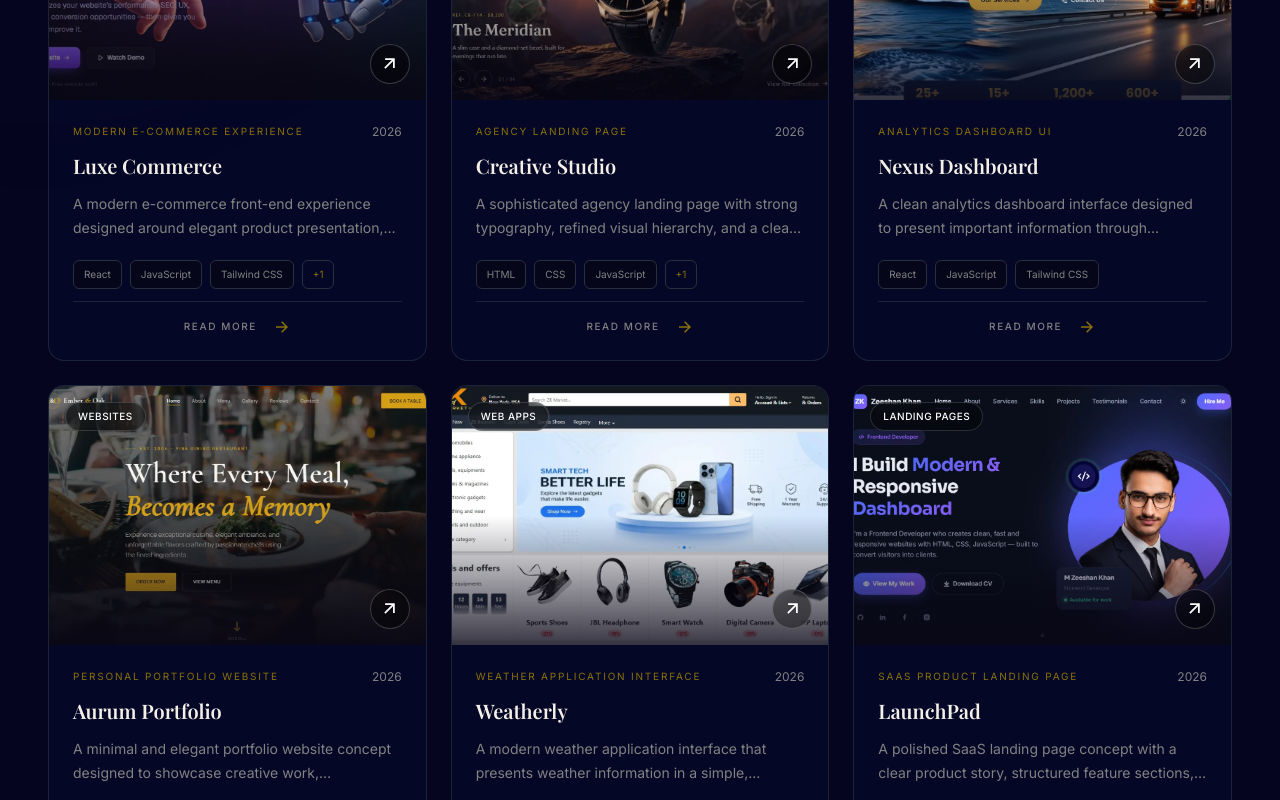
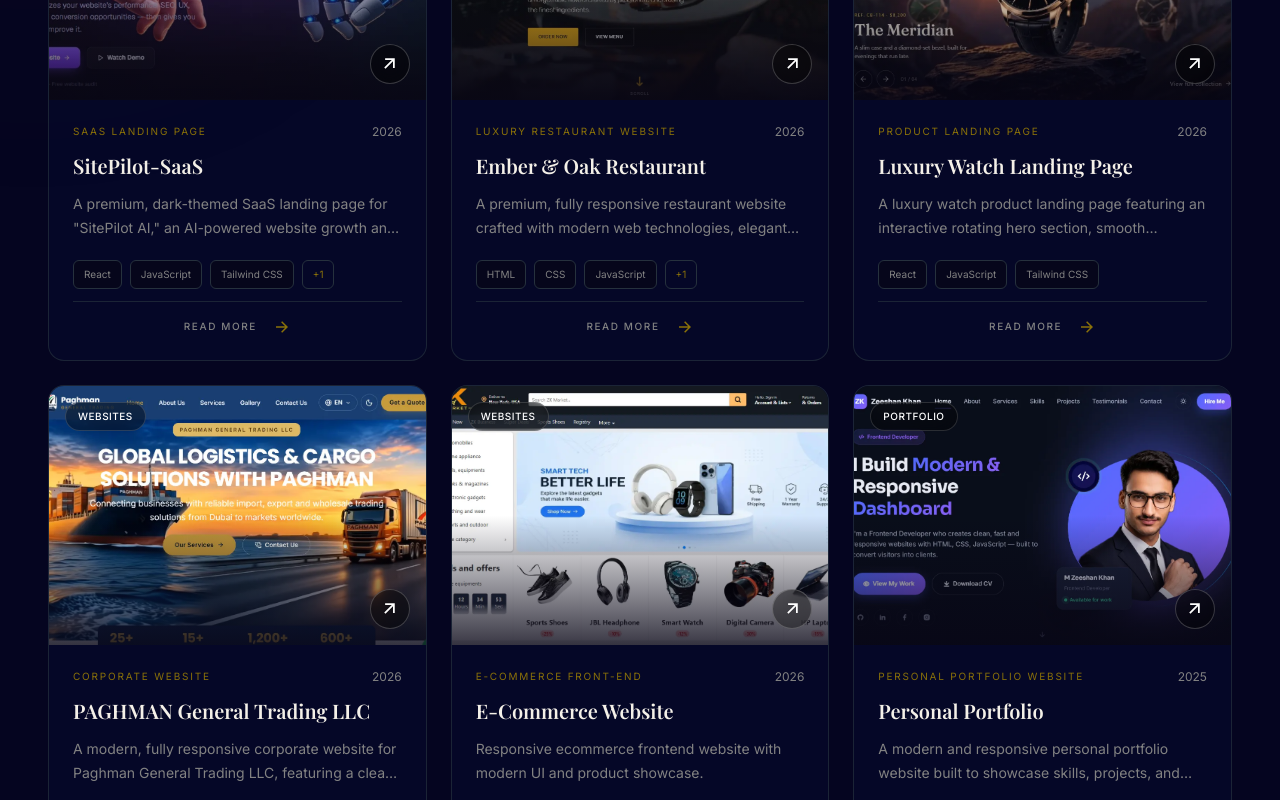
Before and after one commit to mzeeshankhan-dev/My-Portfolio, a React (Vite) app: page / in a window 1280 px wide. Shown: the part 2840-3640 px from the top of the page. Built offline with nearby package versions, Linux system fonts and the light colour scheme.

Commit message:
add project data

```diff
--- a/src/components/sections/Project.jsx
+++ b/src/components/sections/Project.jsx
@@ -18,7 +18,7 @@ const filters = [
     "All",
     "Websites",
     "Landing Pages",
-    "Web Apps",
+    "Portfolio",
     "Dashboards",
 ];
 
@@ -334,7 +334,7 @@ function ProjectModal({ project, onClose }) {
                 role="dialog"
                 aria-modal="true"
                 aria-labelledby="project-modal-title"
-                className="relative max-h-[92vh] w-full max-w-4xl overflow-y-auto rounded-2xl border border-border bg-surface shadow-2xl scroolbar-thin scrollbar-track-transparent scrollbar-thumb-border/50 scrollbar-thumb-rounded-lg md:scrollbar-thumb-border/30"
+                className="relative max-h-[92vh] w-full max-w-4xl overflow-y-auto rounded-2xl border border-border bg-surface shadow-2xl scrollbar-thin scrollbar-track-transparent scrollbar-thumb-border/50 scrollbar-thumb-rounded-lg md:scrollbar-thumb-border/30"
             >
                 {/* Close button */}
                 <button
@@ -347,14 +347,12 @@ function ProjectModal({ project, onClose }) {
                 </button>
 
                 {/* Project thumbnail */}
-                <div className="relative aspect-video overflow-hidden bg-[#17212B]">
+                <div className="relative aspect-video overflow-hidden">
                     <img
                         src={project.image}
                         alt={`${project.title} full project preview`}
-                        className="h-full w-full object-cover"
+                        className="w-full object-cover object-center"
                     />
-
-                    <div className="absolute inset-0 bg-linear-to-t from-body-bg/80 via-transparent to-transparent" />
 
                     <div className="absolute bottom-5 left-5 right-5 md:bottom-8 md:left-8">
                         <span className="mb-3 inline-flex rounded-full border border-primary/30 bg-black/40 px-3 py-1.5 text-[10px] uppercase tracking-widest text-primary backdrop-blur-md">
--- a/src/data/projectData.js
+++ b/src/data/projectData.js
@@ -21,195 +21,202 @@ import P6 from "../assets/projectsImg/PortfolioImg.webp";
 import P7 from "../assets/projectsImg/servicesImg.webp";
 import P8 from "../assets/projectsImg/Dashboard.webp";
 
-
 const projects = [
   {
     id: 1,
-    title: "Luxe Commerce",
-    subtitle: "Modern E-Commerce Experience",
-    category: "Web Apps",
+    title: "SitePilot-SaaS",
+    subtitle: "SaaS Landing Page",
+    category: "Landing Pages",
     year: "2026",
     featured: true,
     image: P1,
     description:
-      "A modern e-commerce front-end experience designed around elegant product presentation, intuitive navigation, and a smooth shopping journey.",
+      'A premium, dark-themed SaaS landing page for "SitePilot AI," an AI-powered website growth and optimization platform. Built with React, Tailwind CSS, Framer Motion, and React Three Fiber.',
     overview:
-      "Luxe Commerce is a front-end e-commerce concept focused on creating a premium shopping experience. The interface features carefully structured product sections, responsive layouts, and reusable UI components.",
+      "SitePilot AI is a premium, dark-themed SaaS landing page built with React, Tailwind CSS, Framer Motion, and React Three Fiber. It features a fully responsive layout, smooth animations, interactive elements, and reusable components for clean, maintainable, and scalable code.",
     role: "Front-End Development & UI Implementation",
-    technologies: ["React", "JavaScript", "Tailwind CSS", "CSS"],
+    technologies: ["React", "JavaScript", "Tailwind CSS", "Framer Motion"],
     features: [
-      "Responsive product layouts",
-      "Interactive product cards",
-      "Category-based product browsing",
+      "Responsive layout",
+      "Interactive sections",
+      "Smooth Animations",
       "Reusable React components",
     ],
-    liveUrl: "",
-    githubUrl: "",
+    liveUrl: "https://sitepilot-saas.netlify.app/",
+    githubUrl: "https://github.com/mzeeshankhan-dev/SaaS-Landing-Page",
     icon: RiShoppingBag3Line,
   },
+
   {
     id: 2,
-    title: "Creative Studio",
-    subtitle: "Agency Landing Page",
+    title: "Ember & Oak Restaurant",
+    subtitle: "Luxury Restaurant Website",
+    category: "Websites",
+    year: "2026",
+    featured: false,
+    image: P4,
+    description:
+      "A premium, fully responsive restaurant website crafted with modern web technologies, elegant UI design, and smooth user interactions.",
+    overview:
+      "Ember & Oak is a modern frontend restaurant website that delivers a luxurious digital dining experience. Designed with a sophisticated black-and-gold theme, the project combines elegant visuals, responsive layouts, and interactive elements to create a professional user experience across all devices.",
+    role: "Design Implementation & Front-End Development",
+    technologies: ["HTML", "CSS", "JavaScript", "Swiper.js"],
+    features: [
+      "Animated hero section",
+      "Signature menu showcase",
+      "Interactive image gallery",
+      "Customer testimonials",
+      "Smooth CSS animations",
+    ],
+    liveUrl: "https://e-o-restaurant.netlify.app/",
+    githubUrl: "https://github.com/mzeeshankhan-dev/Ember-Oak-Restaurant-website",
+    icon: RiBriefcaseLine,
+  },
+
+  {
+    id: 3,
+    title: "Luxury Watch Landing Page",
+    subtitle: "Product Landing Page",
     category: "Landing Pages",
     year: "2026",
     featured: true,
     image: P2,
     description:
-      "A sophisticated agency landing page with strong typography, refined visual hierarchy, and a clean modern layout.",
+      "A luxury watch product landing page featuring an interactive rotating hero section, smooth transitions, elegant product details, and a fully responsive design.",
     overview:
-      "Creative Studio is a landing page concept for a digital creative agency. It combines bold visual sections, clear calls to action, and responsive design to present services and build trust.",
+      "A luxury watch landing page with an interactive rotating hero section, smooth animations, elegant product showcases, and detailed watch information. Fully responsive with reusable components and a clean, modern design.",
     role: "UI Development & Responsive Implementation",
-    technologies: ["HTML", "CSS", "JavaScript", "Tailwind CSS"],
+    technologies: ["React", "JavaScript","Tailwind CSS"],
     features: [
-      "Modern hero section",
-      "Services and portfolio sections",
-      "Responsive navigation",
+      "Modern interactive hero section",
+      "elegant product showcases",
+      "Fully responsive",
       "Smooth scrolling interactions",
     ],
     liveUrl: "",
-    githubUrl: "",
+    githubUrl: "https://github.com/mzeeshankhan-dev/luxury-watch-landing-page",
     icon: RiPaletteLine,
   },
+
   {
-    id: 3,
-    title: "Nexus Dashboard",
-    subtitle: "Analytics Dashboard UI",
-    category: "Dashboards",
+    id: 4,
+    title: "PAGHMAN General Trading LLC",
+    subtitle: "Corporate Website",
+    category: "Websites",
     year: "2026",
     featured: true,
     image: P3,
     description:
-      "A clean analytics dashboard interface designed to present important information through organized layouts and visual data elements.",
+      "A modern, fully responsive corporate website for Paghman General Trading LLC, featuring a clean layout, reusable components, and professional business presentation.",
     overview:
-      "Nexus Dashboard is a front-end dashboard concept with a focus on information hierarchy, reusable components, and a clear user interface.",
+      "A professional corporate website for Paghman General Trading LLC, featuring a clean and modern design, responsive layouts, reusable components, multi pages and well-structured sections to present the company's services, business information, and corporate identity.",
     role: "Front-End UI Development",
-    technologies: ["React", "JavaScript", "Tailwind CSS"],
+    technologies: ["React", "JavaScript", "Tailwind CSS","Framer Motion"],
     features: [
-      "Dashboard overview layout",
-      "Reusable statistic cards",
-      "Sidebar navigation",
-      "Responsive dashboard structure",
+      "Multi-page React architecture",
+      "Smooth page navigation",
+      "Clean and professional UI",
+      "Modern and user-friendly interface",
     ],
-    liveUrl: "",
-    githubUrl: "",
+    liveUrl: "https://paghman.netlify.app/",
+    githubUrl: "https://github.com/mzeeshankhan-dev/Paghman-General-Trading-LLC",
     icon: RiDashboard3Line,
   },
-  {
-    id: 4,
-    title: "Aurum Portfolio",
-    subtitle: "Personal Portfolio Website",
-    category: "Websites",
-    year: "2026",
-    featured: false,
-    image: P4,
-    description:
-      "A minimal and elegant portfolio website concept designed to showcase creative work, professional experience, and personal identity.",
-    overview:
-      "Aurum Portfolio focuses on a premium visual language, thoughtful spacing, and an easy-to-follow content structure.",
-    role: "Design Implementation & Front-End Development",
-    technologies: ["React", "CSS", "JavaScript", "Framer Motion"],
-    features: [
-      "Animated hero section",
-      "Project showcase",
-      "Responsive navigation",
-      "Subtle scroll animations",
-    ],
-    liveUrl: "",
-    githubUrl: "",
-    icon: RiBriefcaseLine,
-  },
+
   {
     id: 5,
-    title: "Weatherly",
-    subtitle: "Weather Application Interface",
-    category: "Web Apps",
+    title: "E-Commerce Website",
+    subtitle: "E-Commerce Front-End",
+    category: "Websites",
     year: "2026",
     featured: false,
     image: P5,
     description:
-      "A modern weather application interface that presents weather information in a simple, accessible, and visually engaging way.",
+      "Responsive ecommerce frontend website with modern UI and product showcase.",
     overview:
-      "Weatherly is a front-end application concept focused on presenting weather information with clear visual sections and an intuitive interface.",
+      "A modern and fully responsive e-commerce website built with HTML, CSS, and JavaScript. The project includes product listings, product detail pages, shopping cart functionality, image galleries, and a responsive user interface.",
     role: "Front-End Development",
-    technologies: ["React", "JavaScript", "CSS"],
+    technologies: ["HTML","CSS", "JavaScript", "LocalStorage API"],
     features: [
-      "Weather information layout",
-      "Location search interface",
-      "Responsive design",
-      "Dynamic UI states",
+      "Shopping Cart Functionality",
+      "Product Details Page",
+      "Multiple Product Images",
+      "LocalStorage Cart Persistence",
     ],
-    liveUrl: "",
-    githubUrl: "",
+    liveUrl: " https://zk-e-commerce.netlify.app/",
+    githubUrl: "https://github.com/mzeeshankhan-dev/ZK-E-commerce",
     icon: RiCloudLine,
   },
+
   {
     id: 6,
-    title: "LaunchPad",
-    subtitle: "SaaS Product Landing Page",
-    category: "Landing Pages",
-    year: "2026",
+    title: "Personal Portfolio",
+    subtitle: "Personal Portfolio Website",
+    category: "Portfolio",
+    year: "2025",
     featured: false,
     image: P6,
     description:
-      "A polished SaaS landing page concept with a clear product story, structured feature sections, and conversion-focused calls to action.",
+      "A modern and responsive personal portfolio website built to showcase skills, projects, and contact information.",
     overview:
-      "LaunchPad is designed to communicate a digital product's value through a structured layout, clear messaging, and modern UI styling.",
+      "A modern and responsive personal portfolio website built with HTML, CSS, and JavaScript, featuring elegant sections, smooth animations, interactive elements, and a clean professional design to showcase skills, projects, and personal information.",
     role: "Front-End Development & Styling",
-    technologies: ["HTML", "Tailwind CSS", "JavaScript"],
+    technologies: ["HTML", "CSS", "JavaScript"],
     features: [
-      "Product-focused hero section",
-      "Feature showcase",
-      "Pricing layout",
-      "Responsive page sections",
+      "Responsive Design",
+      "Projects Showcase",
+      "Clean and Modern UI",
+      "Contact Form",
     ],
-    liveUrl: "",
-    githubUrl: "",
+    liveUrl: "https://mzk-portfolio.netlify.app/",
+    githubUrl: "https://github.com/mzeeshankhan-dev/MZK-Portfolio",
     icon: RiPagesLine,
   },
+
   {
     id: 7,
-    title: "FitTrack",
-    subtitle: "Fitness App Interface",
-    category: "Web Apps",
-    year: "2026",
+    title: "Home Services Website",
+    subtitle: "Business Website",
+    category: "Landing Pages",
+    year: "2025",
     featured: false,
     image: P7,
     description:
-      "A fitness application interface concept with structured activity sections and a clean, motivating visual experience.",
+      "Servixo is a modern and fully responsive home services website built using HTML, CSS, and JavaScript.",
     overview:
-      "FitTrack explores a simple fitness-focused interface with reusable UI patterns and responsive page layouts.",
+      "Servixo is a modern and fully responsive home services website built using HTML, CSS, and JavaScript. The project is designed for service-based businesses such as plumbing, cleaning, electrical repair, and pest control services.",
     role: "Front-End UI Development",
-    technologies: ["React", "CSS", "JavaScript"],
+    technologies: ["HTML", "CSS", "JavaScript"],
     features: [
-      "Activity overview",
-      "Workout cards",
+      "Fully Responsive Design",
+      "FormSubmit Email Handling",
       "Responsive layouts",
-      "Interactive navigation",
+      "Hover Animations",
     ],
-    liveUrl: "",
-    githubUrl: "",
+    liveUrl: "https://servixo-services.netlify.app/",
+    githubUrl: "https://github.com/mzeeshankhan-dev/Servixo-HomeServices",
     icon: RiSmartphoneLine,
   },
+
   {
     id: 8,
-    title: "LearnSpace",
-    subtitle: "Online Learning Website",
-    category: "Websites",
-    year: "2026",
+    title: "Admin Dashboard",
+    subtitle: "Modern Dashboard",
+    category: "Dashboards",
+    year: "2025",
     featured: false,
     image: P8,
     description:
-      "An approachable online learning website concept with organized course sections and a student-friendly interface.",
+      "A modern and fully responsive admin dashboard built with HTML, CSS, and JavaScript.",
     overview:
-      "LearnSpace is a front-end education website concept built around readable content, clear course presentation, and responsive layouts.",
+      "A modern and fully responsive admin dashboard built with HTML, CSS, and JavaScript. This dashboard is designed for home service businesses and includes analytics, bookings management, notifications, charts, employees, and interactive UI components.",
     role: "Front-End Development",
-    technologies: ["HTML", "CSS", "JavaScript", "React"],
+    technologies: ["HTML", "CSS", "JavaScript"],
     features: [
-      "Course listing interface",
-      "Category sections",
-      "Responsive navigation",
-      "Reusable content cards",
+      "Responsive Design",
+      "Light and dark themes.",
+      "Service distribution charts",
+      "Interactive Sidebar",
     ],
     liveUrl: "",
     githubUrl: "",
```
